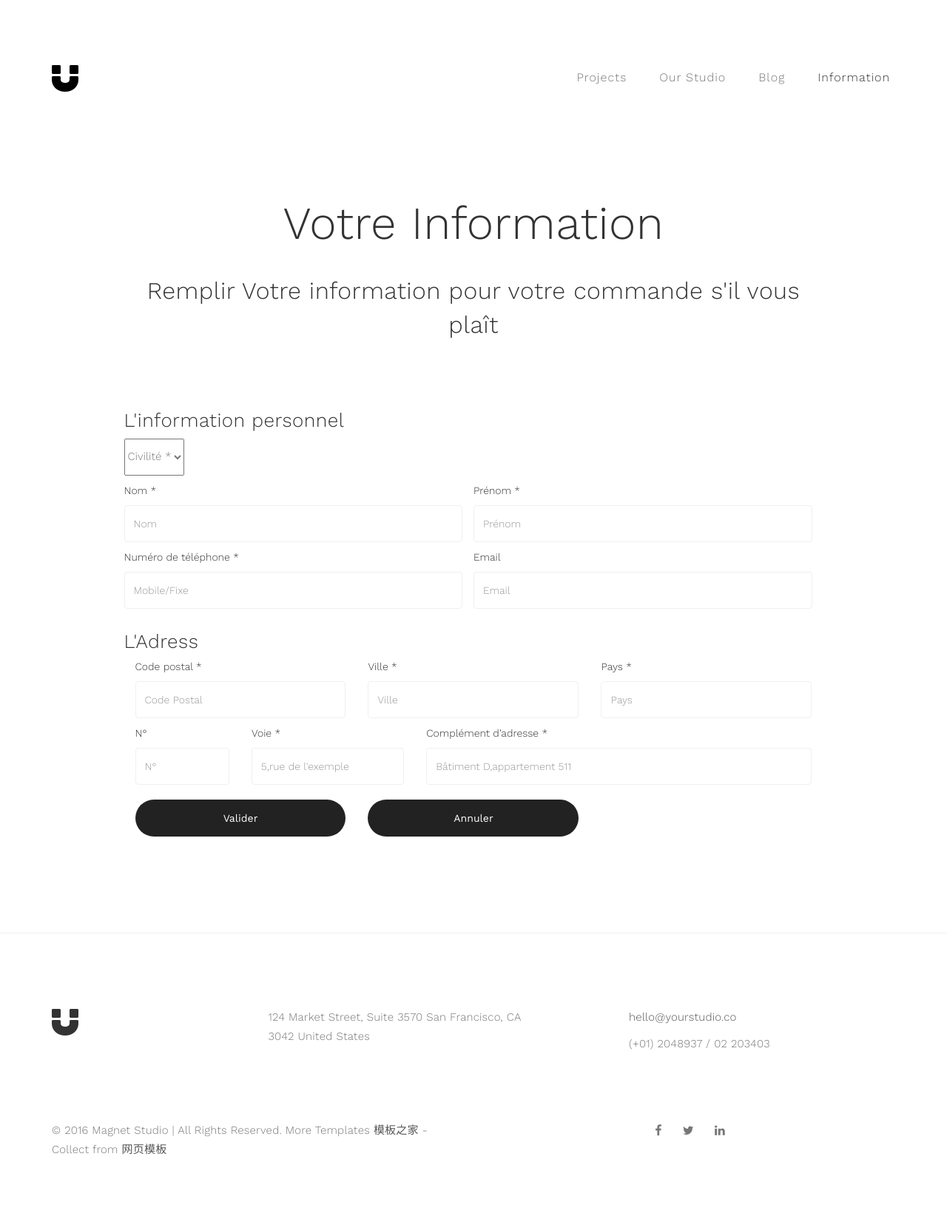
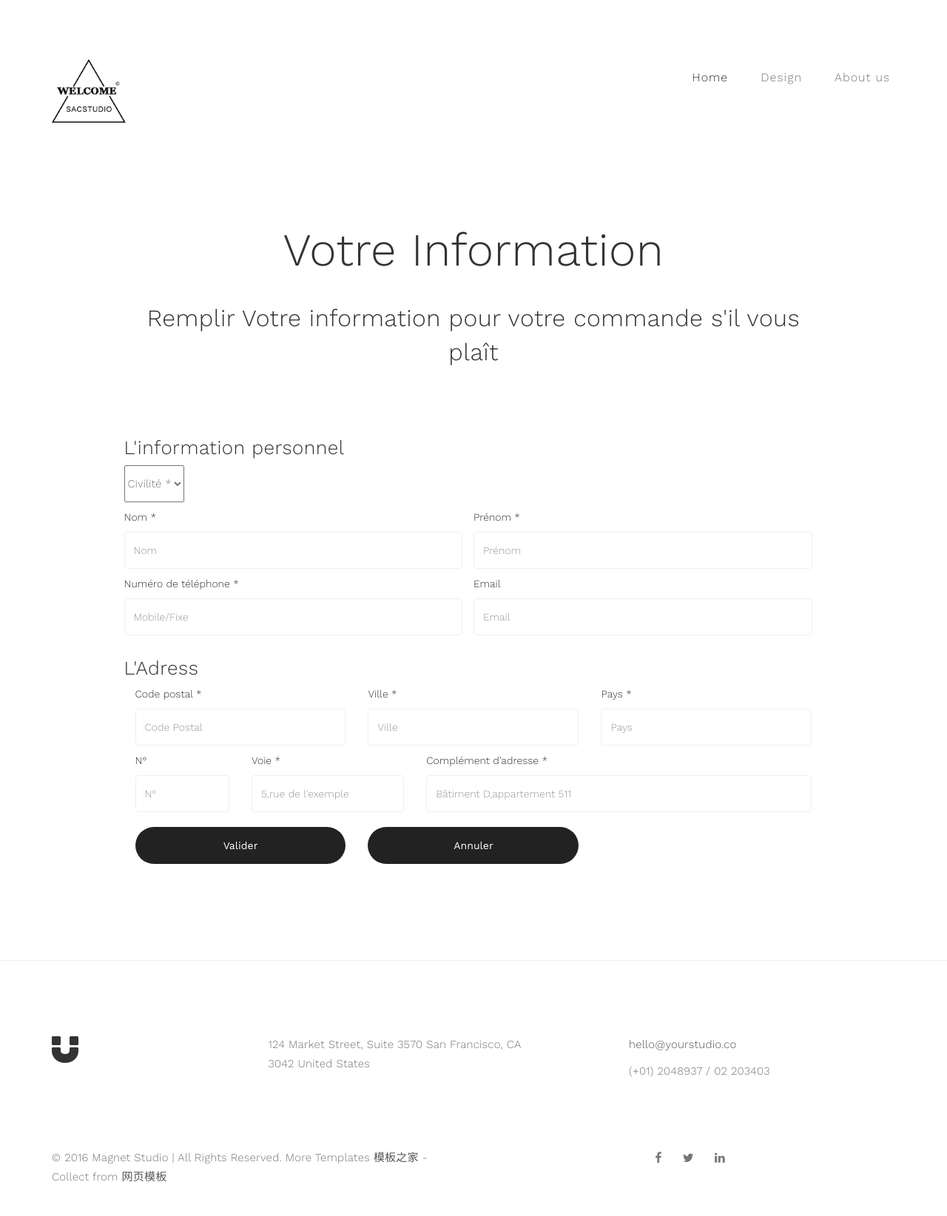
Before and after one commit to jiaxuehui95/Design-your-bag--PIMA, a PHP site: page /page_static/contact.html in a window 1280 px wide. Shown: the top 1644 px of the page at 74% size. Before the commit the page ends 1561 px from the top, so only its background shows below. Run offline with PHP 8.4, Linux system fonts and the light colour scheme.

Commit message:
Moidify Navigation section in contact page

```diff
--- a/page_static/contact.html
+++ b/page_static/contact.html
@@ -39,23 +39,18 @@
      <div class="container">
 
           <div class="navbar-header">
-               <button class="navbar-toggle" data-toggle="collapse" data-target=".navbar-collapse">
-                    <span class="icon icon-bar"></span>
-                    <span class="icon icon-bar"></span>
-                    <span class="icon icon-bar"></span>
-               </button>
-               <a href="index.html" class="navbar-brand"><i class="fa fa-magnet"></i></a>
+               <img style="width: 100px;" src="images/logo.png">
           </div>
           <div class="collapse navbar-collapse">
                <ul class="nav navbar-nav navbar-right">
-                    <li><a href="index.html">Projects</a></li>
-                    <li><a href="design.html">Our Studio</a></li>
-                    <li><a href="blog.html">Blog</a></li>
-                    <li class="active"><a href="contact.html">Information</a></li>
+                    <li class="active"><a href="index.html">Home</a></li>
+                    <li><a href="design.html">Design</a></li>
+                    <li><a href="index.html">About us</a></li>
+
                </ul>
           </div>
 
-  </div>
+     </div>
 </div>
 
 
```
Also changed, not shown: PIMA_code/catalog/view/theme/default/template/common/contact.tpl (+6 -11 lines).
